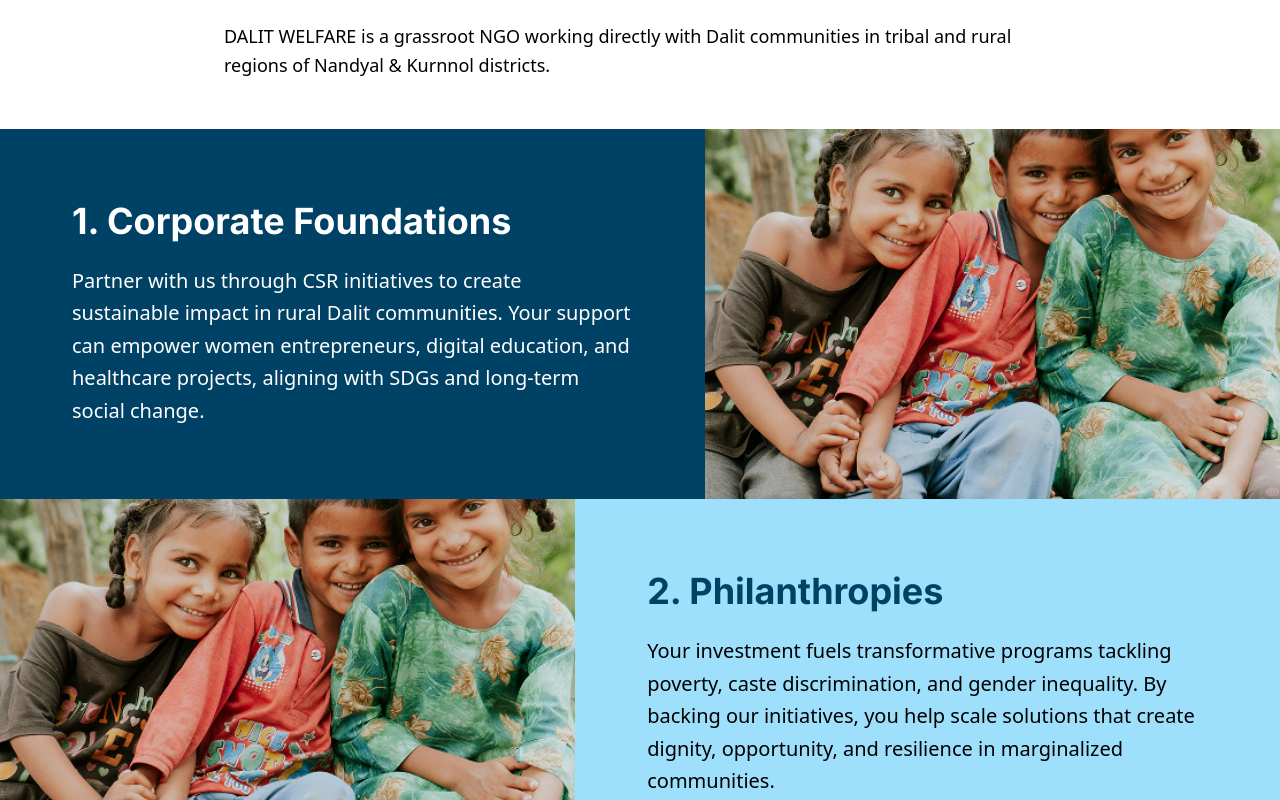
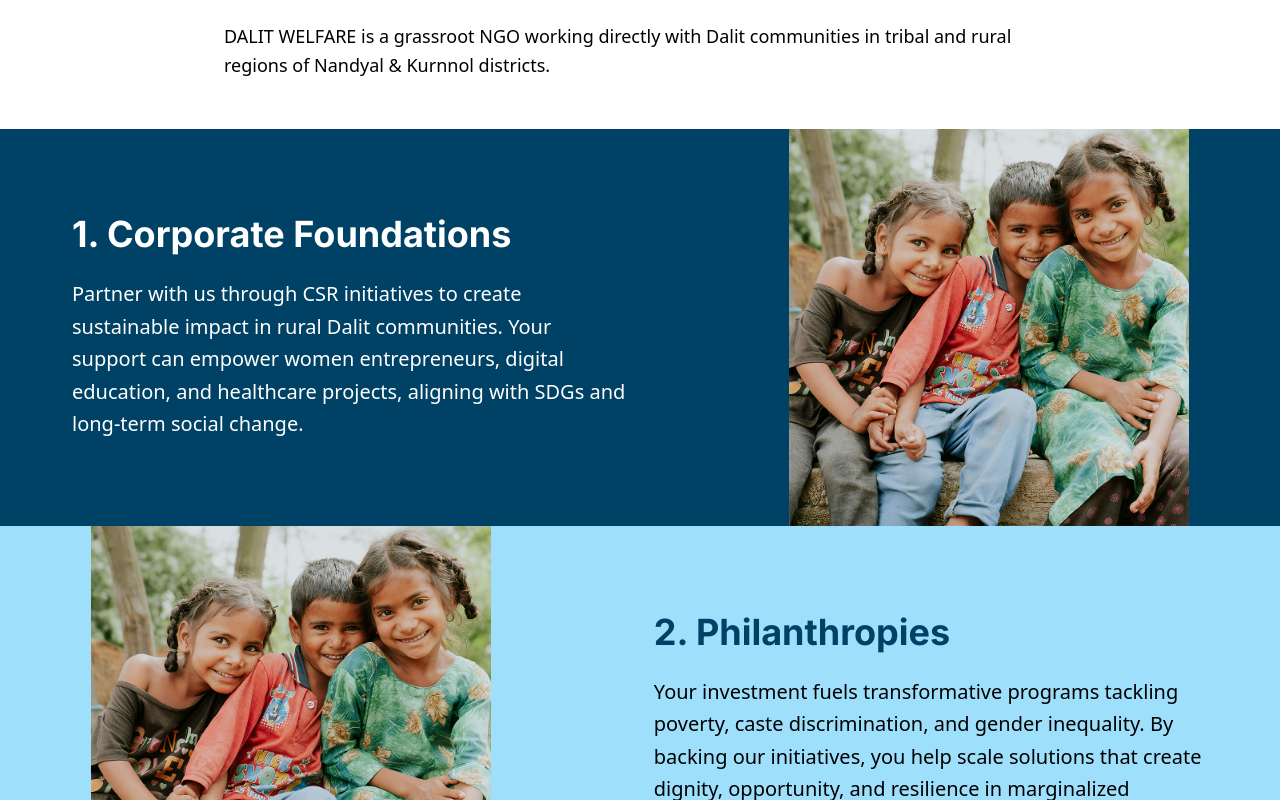
Before and after one commit to dwaindiawebteam-jpg/DWAUI2025, a Next.js app: page /support in a window 1280 px wide. Shown: the part 660-1460 px from the top of the page. Built offline with nearby package versions, Linux system fonts and the light colour scheme; no server answers.

Commit message:
Fix support causes component

```diff
--- a/src/components/home/WhyTrustUs.tsx
+++ b/src/components/home/WhyTrustUs.tsx
@@ -28,9 +28,13 @@ const WhyTrustUs: React.FC<WhyTrustUsProps> = ({
           {title}
         </h2>
 
-        <p className="text-center md:text-left text-xl!  leading-relaxed">
+        <p className="text-center md:text-left leading-relaxed">
           {content.map((seg: ContentSegment, idx: number) => (
-            <span key={idx} style={{ fontWeight: weightMap[seg.weight] }}>
+            <span
+              key={idx}
+              className="text-xl!"
+              style={{ fontWeight: weightMap[seg.weight] }}
+            >
               {seg.text}
             </span>
           ))}
--- a/src/components/support/Causes.tsx
+++ b/src/components/support/Causes.tsx
@@ -1,5 +1,5 @@
-import React from "react"
-import Image from "next/image"
+import React from "react";
+import Image from "next/image";
 
 interface CauseDetail {
   id: number;
@@ -8,61 +8,65 @@ interface CauseDetail {
 }
 
 interface CausesProps {
-  causesDetails: CauseDetail[]; // Now required, no fallback
+  causesDetails: CauseDetail[];
 }
 
-export default function Causes({ causesDetails }: CausesProps): React.ReactElement {
-    const getBackgroundColor = (id: number): string => {
-        switch(id) {
-            case 1: return "bg-[#004265]";
-            case 2: return "bg-[#3EBFF980]";
-            case 3: return "bg-[#622676]";
-            case 4: return "bg-[#FF9DF080]";
-            case 5: return "bg-[#FCCE37]";
-            case 6: return "bg-[#FFD44699]";
-            default: return "";
-        }
-    }
+const STYLE_MAP: Record<
+  number,
+  { bg: string; title: string; text: string }
+> = {
+  1: { bg: "bg-[#004265]", title: "text-white", text: "text-white" },
+  2: { bg: "bg-[#3EBFF980]", title: "text-[#004265]", text: "text-black" },
+  3: { bg: "bg-[#622676]", title: "text-white", text: "text-white" },
+  4: { bg: "bg-[#FF9DF080]", title: "text-[#622676D1]", text: "text-black" },
+  5: { bg: "bg-[#FCCE37]", title: "text-black", text: "text-black" },
+  6: { bg: "bg-[#FFD44699]", title: "text-[#004265]", text: "text-black" }
+};
 
-    const getTitleColor = (id: number): string => {
-        if (id === 1 || id === 3) return "text-white";
-        if (id === 2 || id === 6) return "text-[#004265]";
-        if (id === 4) return "text-[#622676D1]";
-        return "text-black";
-    }
-
-    const getTextColor = (id: number): string => {
-        return (id === 1 || id === 3) ? "text-white" : "text-black";
-    }
+export default function Causes({ causesDetails }: CausesProps) {
+  return (
+    <section className="w-full">
+      {causesDetails.map((cause) => {
+        const styles = STYLE_MAP[cause.id] ?? {
+          bg: "",
+          title: "text-black",
+          text: "text-black"
+        };
 
         return (
-        <section className="w-full">
-            {causesDetails.map((cause: CauseDetail) => (
           <div
             key={cause.id}
             className={`w-full flex items-stretch ${
                 cause.id % 2 === 1 ? "flex-row" : "flex-row-reverse"
-                    } ${getBackgroundColor(cause.id)} max-md:flex-col`}
+            } ${styles.bg} max-md:flex-col`}
             >
-                    <div className="p-40 max-2xl:p-18 w-3/5 max-lg:p-8 max-md:w-full">
-                       <h1 className={`font-bold text-2xl sm:text-3xl md:text-4xl mb-6 ${getTitleColor(cause.id)}`}>
+            <div className="w-3/5 max-md:w-full flex">
+                <div className="pl-40 pr-40 max-2xl:p-18 max-lg:p-8 flex flex-col justify-center">
+                <h1
+                    className={`font-bold text-2xl sm:text-3xl md:text-4xl mb-6 ${styles.title}`}
+                >
                     {cause.title}
                 </h1>
-                        <p className={`text-lg! md:text-xl! leading-relaxed ${getTextColor(cause.id)}`}>
+                <p
+                    className={`text-lg! md:text-xl! leading-relaxed ${styles.text}`}
+                >
                     {cause.details}
                 </p>
                 </div>
+            </div>
 
-                    <div className="w-1/2 relative max-md:w-full">
+            <div className="w-1/2 flex justify-center items-center max-md:w-full">
                 <Image
                 src="/images/supportpage/children-img.png"
                 alt="children from Dalit communities"
-                            fill
-                            className="object-cover"
+                width={400}
+                height={400}
+                className="object-contain"
                 />
             </div>
             </div>
-            ))}
+        );
+      })}
     </section>
-    )
+  );
 }
```
Lines whose indentation alone changed are shown as unchanged.
